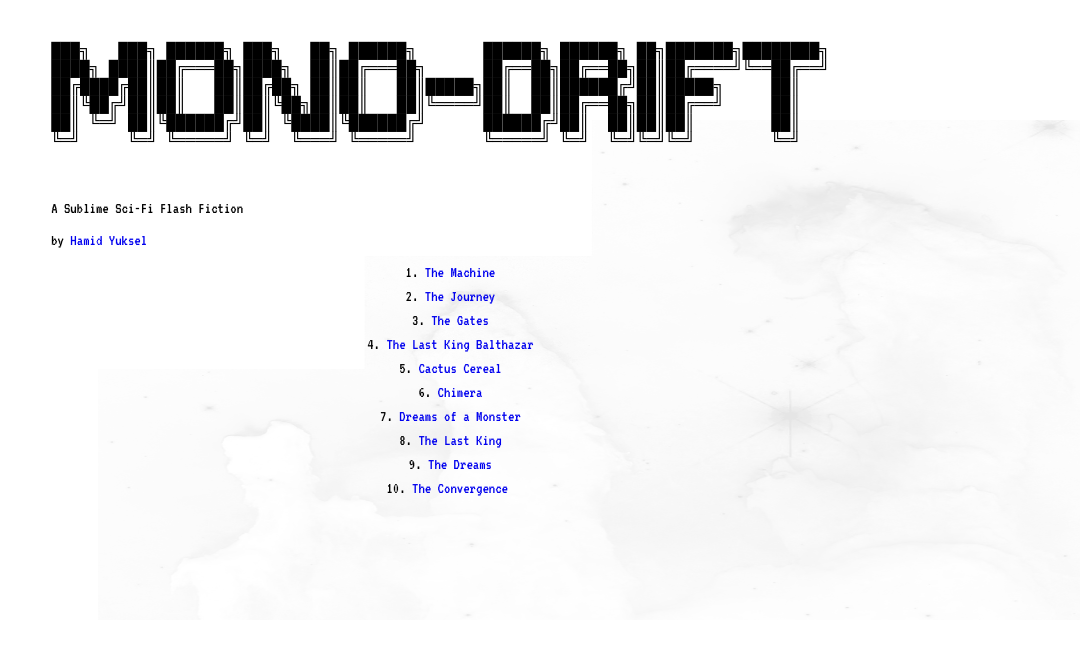
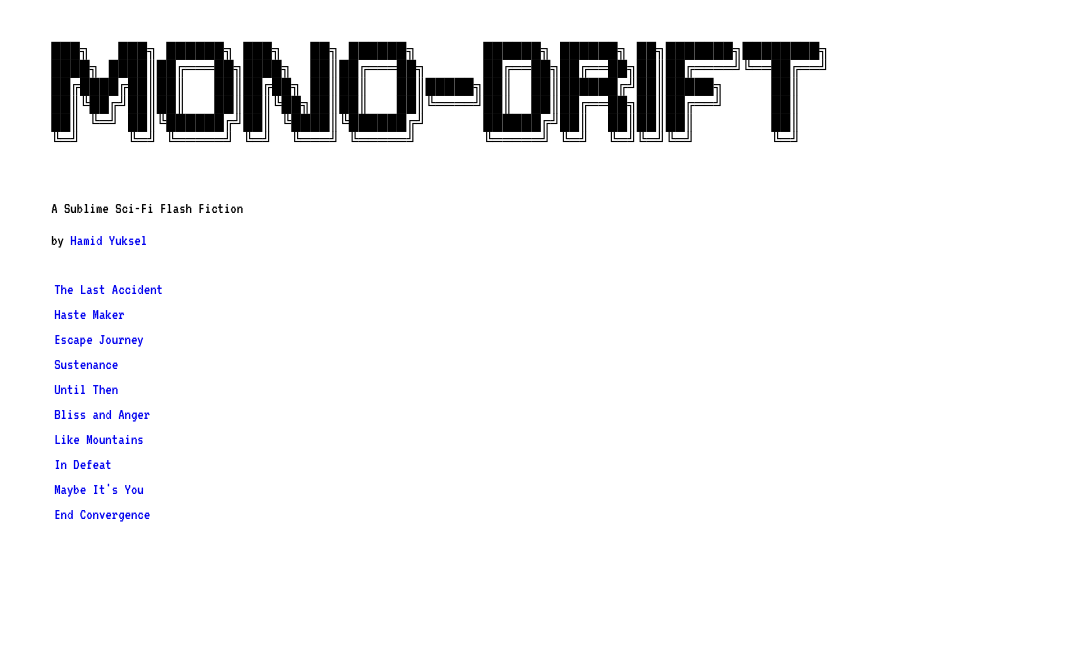
Before and after one commit to yukseltron/mono-drift, a Vue app: page /#/ in a window 1280 px wide. Shown: the top 656 px of the page, without its empty margins (200-1280 px from the left). Built offline with nearby package versions, Linux system fonts and the light colour scheme.

Commit message:
updated styling;

```diff
--- a/src/App.vue
+++ b/src/App.vue
@@ -14,38 +14,38 @@
           </pre></div></router-link>
         <p>A Sublime Sci-Fi Flash Fiction</p>
         <p>by <a class="personal" href="https://yooksel.com/">Hamid Yuksel</a></p>
-        <ol class="stories">
-          <li class="story">
-            <router-link to="/cactuscereal">The Machine</router-link>
-          </li>
-          <li class="story">
-            <router-link to="/chimera">The Journey</router-link>
-          </li>
-          <li class="story">
-            <router-link to="/dreamsofamonster">The Gates</router-link>
-          </li>
-          <li class="story">
-            <router-link to="/thelastkingbalthazar">The Last King Balthazar</router-link>
-          </li>
-          <li class="story">
-            <router-link to="/cactuscereal">Cactus Cereal</router-link>
-          </li>
-          <li class="story">
-            <router-link to="/chimera">Chimera</router-link>
-          </li>
-          <li class="story">
-            <router-link to="/dreamsofamonster">Dreams of a Monster</router-link>
-          </li>
-          <li class="story">
-            <router-link to="/thelastkingbalthazar">The Last King</router-link>
-          </li>
-          <li class="story">
-            <router-link to="/dreamsofamonster">The Dreams</router-link>
-          </li>
-          <li class="story">
-            <router-link to="/thelastkingbalthazar">The Convergence</router-link>
-          </li>
-        </ol>
+        <div class="stories">
+          <router-link class="story" to="/cactuscereal"><p class="chapter-name">The Last Accident</p>
+          <p class="chapter-description">Massive funding. A clandestine machine. What does it do?</p>
+          </router-link>
+          <router-link class="story" to="/cactuscereal"><p class="chapter-name">Haste Maker</p>
+          <p class="chapter-description">Time is short. Decisions are made. No time to think.</p>
+          </router-link>
+          <router-link class="story" to="/cactuscereal"><p class="chapter-name">Escape Journey</p>
+          <p class="chapter-description">It will take them somewhere far away. Where no one has gone.</p>
+          </router-link>
+          <router-link class="story" to="/cactuscereal"><p class="chapter-name">Sustenance</p>
+          <p class="chapter-description">A businessman recruits the best to build a mysterious machine</p>
+          </router-link>
+          <router-link class="story" to="/cactuscereal"><p class="chapter-name">Until Then</p>
+          <p class="chapter-description">A businessman recruits the best to build a mysterious machine</p>
+          </router-link>
+          <router-link class="story" to="/cactuscereal"><p class="chapter-name">Bliss and Anger</p>
+          <p class="chapter-description">A businessman recruits the best to build a mysterious machine</p>
+          </router-link>
+          <router-link class="story" to="/cactuscereal"><p class="chapter-name">Like Mountains</p>
+          <p class="chapter-description">A businessman recruits the best to build a mysterious machine</p>
+          </router-link>
+          <router-link class="story" to="/cactuscereal"><p class="chapter-name">In Defeat</p>
+          <p class="chapter-description">A businessman recruits the best to build a mysterious machine</p>
+          </router-link>
+          <router-link class="story" to="/cactuscereal"><p class="chapter-name">Maybe It's You</p>
+          <p class="chapter-description">A businessman recruits the best to build a mysterious machine</p>
+          </router-link>
+          <router-link class="story" to="/cactuscereal"><p class="chapter-name">End Convergence</p>
+          <p class="chapter-description">Awakening in a new place. Far from where he should be.</p>
+          </router-link>
+        </div>
       </div>
     </div>
     <router-view/>
@@ -86,16 +86,35 @@
   .stories{
     display: flex;
     flex-direction: column;
-    align-items: center;
   }
 
   .story {
-    margin-bottom: 8px;
-    text-align: left;
+    display: flex;
+    flex-direction: row;
+    margin-bottom: -25px;
   }
 
-  .story:hover {
+  .story:hover .chapter-description{
     background-color: blue;
+  }
+
+  .story:hover .chapter-name{
+    border-color: blue;
+  }
+
+  .chapter-name {
+    width: 150px;
+    border-style: solid;
+    border-width: 1px;
+    border-color: white;
+    padding-left: 2px;
+  }
+
+  .chapter-description {
+    color: white;
+    padding-left: 10px;
+    padding-right: 10px;
+    width: 500px;
   }
 
   .personal:hover {
--- a/src/components/home.vue
+++ b/src/components/home.vue
@@ -1,18 +1,4 @@
 <template>
-  <img src="../assets/pillars.png"/>
 </template>
 <style>
-  img {
-    position: absolute;
-    -webkit-transform: scaleX(-1);
-    transform: scaleX(-1);
-    position: center;
-    width: 1000px;
-    height: 500px;
-    float: right;
-    opacity: 0.1;
-    margin-top: -400px;
-    margin-left: 290px;
-    z-index: -1;
-  }
 </style>
```
